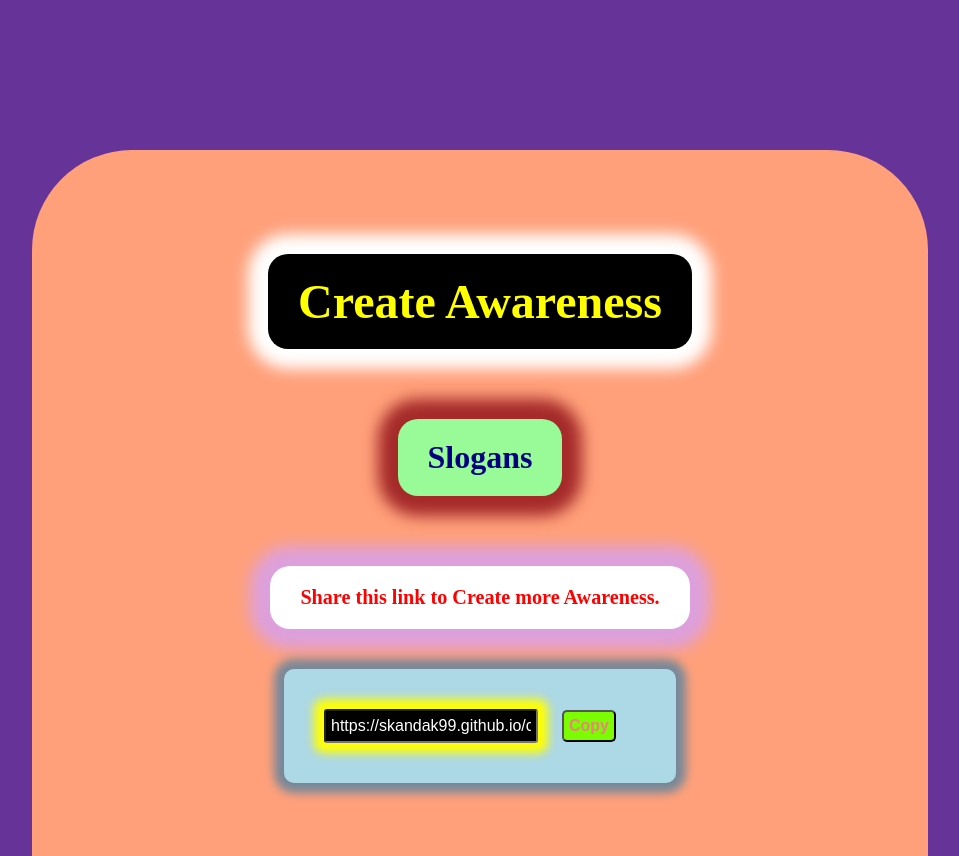
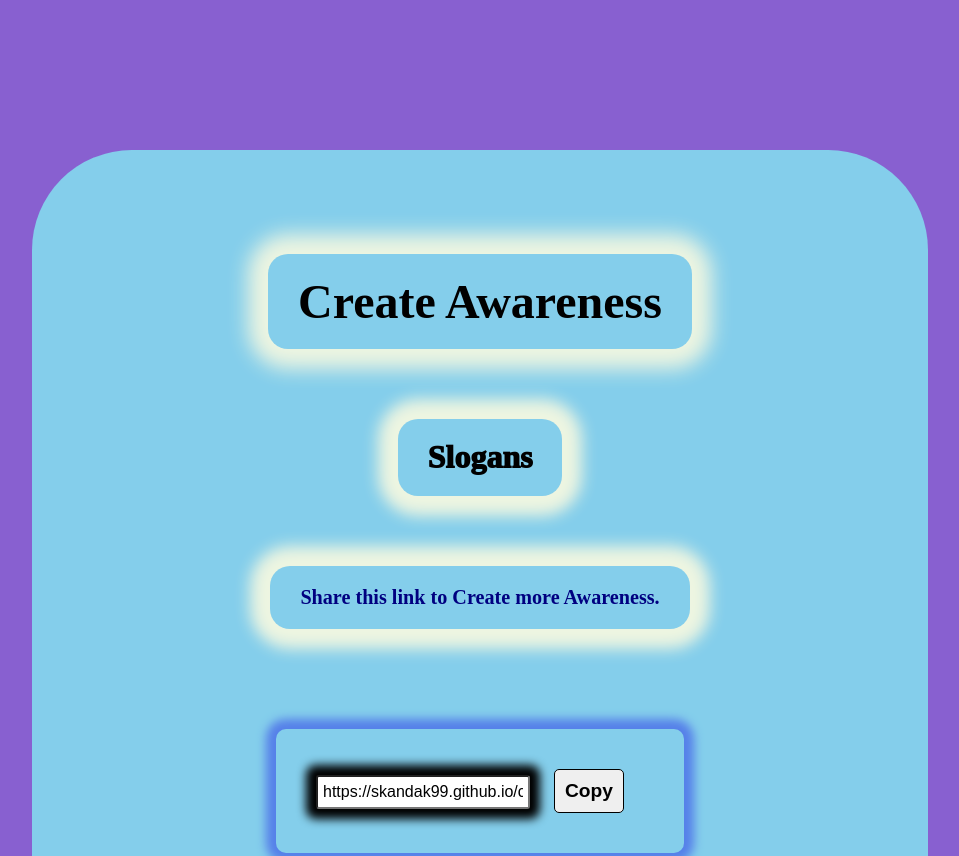
Before and after one commit to Skandak99/create-awareness.slogans.world-ozone-day, a plain HTML site: page index.html in a window 1280 px wide. Shown: the top 856 px of the page, without its empty margins (160-1119 px from the left). Drawn offline with Linux system fonts and the light colour scheme.

Commit message:
Update style.css

```diff
--- a/style.css
+++ b/style.css
@@ -3,11 +3,11 @@
     padding: 0;
 }
 body{
-    background-color: rebeccapurple;
+    background-color: #8860d0;
 
 }
 .container{
-    background-color: lightsalmon;
+    background-color: #84ceeb;
     width: 50%;
     margin: 150px auto;
     padding: 5% 10%;
@@ -19,7 +19,7 @@ body{
 ul{
     list-style-type: square;
 
-    color: lawngreen;
+    color: black;
     font-weight: 1000;
     font-family: 'Grandstander', cursive;
     margin: 100px 0px;
@@ -33,35 +33,34 @@ li{
 
 
 h2{
-    box-shadow: 0px 0px 15px 20px white;
+    box-shadow: 0px 0px 20px 20px #edf5e1;
     width: max-content;
     margin: 40px auto;
     padding: 20px 30px;
     border-radius: 20px;
     font-size: 300%;
-    color: yellow;
-    background-color: black;
+    color: black;
 }
-
 h1{
-    box-shadow: 0px 0px 15px 20px brown;
+    box-shadow: 0px 0px 15px 20px #edf5e1;
     width: max-content;
     margin: 70px auto;
     padding: 20px 30px;
     border-radius: 20px;
     font-size: 200%;
-    color: navy;
-    background-color: palegreen;
+    font-weight: 1000;
+    color: black;
+
 
 }
 h4{
-    box-shadow: 0px 0px 15px 20px plum;
+    box-shadow: 0px 0px 15px 20px #edf5e1;
     width: max-content;
     margin: 40px auto;
     padding: 20px 30px;
     border-radius: 20px;
-    color: red;
-    background-color: white;
+    color: navy;
+
     font-size: 126%;
 
 }
@@ -77,7 +76,7 @@ h4{
      background-color: transparent;
 }
 #goback>#btngo:hover{
-    background-color: lightgoldenrodyellow;
+    background-color:#8ee4af;
     cursor: pointer;
 }
 #goback{
@@ -132,31 +131,39 @@ a{
     border-radius: 3px;
     font-size: 100%;
     padding: 5px;
-    background-color: black;
-    color: white;
-    box-shadow: 0px 0px 10px 10px yellow;
+
+    color: black;
+    box-shadow: 0px 0px 10px 10px black;
   }
 
+
   .copy button{
-      background-color: lawngreen;
-      color: lightcoral;
-      font-size: 100%;
-      padding: 5px;
+      border: black 1px solid;
+      font-size: 120%;
+      padding: 10px;
       margin: 0px 20px;
       border-radius: 5px;
       font-weight: 700;
+
   }
   .copy{
-      background-color: lightblue;
+
       font-weight: 1000;
       text-align: center;
       width: max-content;
       padding: 40px;
-      margin: auto;
+      margin: 100px auto 0px auto;
      border-radius: 10px;
-     box-shadow: lightslategray 0px 0px 10px 10px;
+     box-shadow: #5680e9 0px 0px 10px 10px;
   }
 
   .copy button:hover{
       transform: scale(1.25);
+      background-color: #8ee4af;
   }
+
+  span{
+      font-size: 65%;
+      position: relative;
+      padding: 20px;
+  }
```
